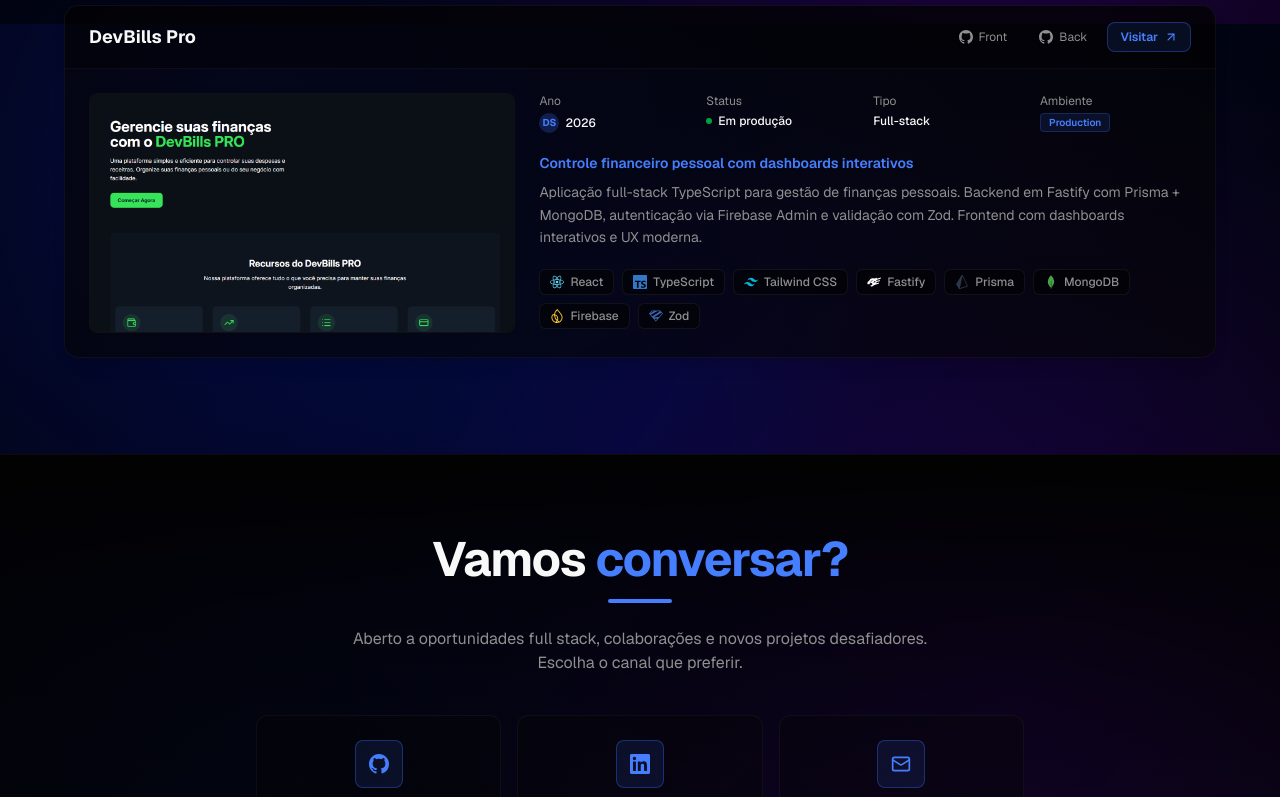
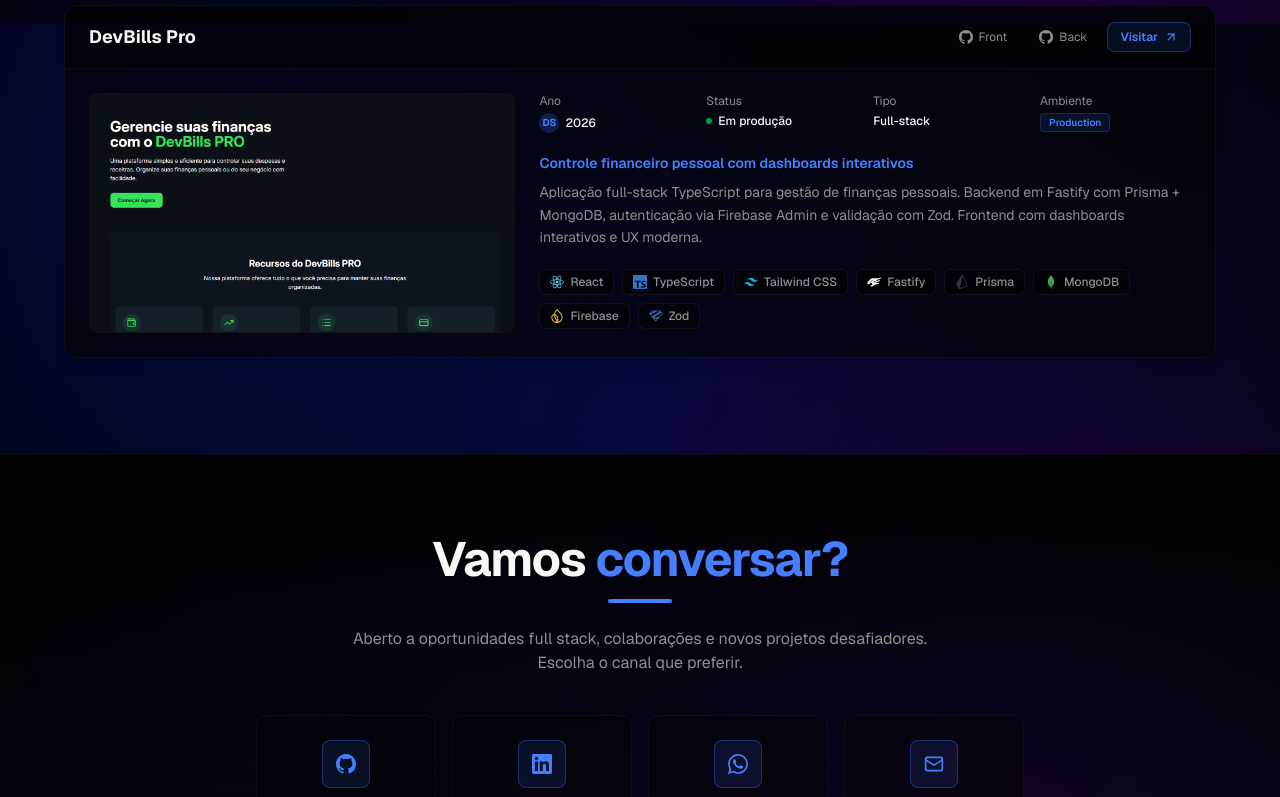
Before and after one commit to Doug1980/douglas-salazar-portfolio, a Next.js app: page / in a window 1280 px wide. Shown: the part 3176-3973 px from the top of the page. Built offline with nearby package versions, Linux system fonts and the light colour scheme.

Commit message:
feat: footer completo com links sociais

```diff
--- a/src/components/layout/Footer.tsx
+++ b/src/components/layout/Footer.tsx
@@ -4,6 +4,7 @@
   GithubIcon,
   LinkedinIcon,
   MailIcon,
+  WhatsappIcon,
 } from "@/components/shared/SocialIcons";
 
 const EMAIL = "douglassalazar1980@gmail.com";
@@ -26,8 +27,14 @@
   },
   {
     Icon: LinkedinIcon,
-    href: "https://www.linkedin.com/in/douglassalazar80",
+    href: "https://www.linkedin.com/in/douglas-salazar80/",
     label: "LinkedIn",
+    external: true,
+  },
+  {
+    Icon: WhatsappIcon,
+    href: WHATSAPP_HREF,
+    label: "WhatsApp",
     external: true,
   },
   {
@@ -54,13 +61,14 @@
           desafiadores. Escolha o canal que preferir.
         </p>
 
-        <div className="grid sm:grid-cols-3 gap-4 max-w-3xl mx-auto">
+        <div className="grid grid-cols-1 sm:grid-cols-2 lg:grid-cols-4 gap-4 max-w-3xl mx-auto">
           {SOCIAL_LINKS.map((social) => {
             const Icon = social.Icon;
             return (
               <Link
                 key={social.label}
                 href={social.href}
+                aria-label={`Acessar ${social.label} de Douglas Salazar`}
                 target={social.external ? "_blank" : undefined}
                 rel={social.external ? "noopener noreferrer" : undefined}
                 className="group flex flex-col items-center gap-3 rounded-xl border border-border/40 bg-card/40 p-6 hover:border-primary/50 hover:bg-card/80 hover:-translate-y-1 transition-all"
@@ -142,7 +150,10 @@
           </div>
 
           <div className="mt-10 pt-6 border-t border-border/40 flex flex-col sm:flex-row justify-between items-center gap-3 text-xs text-muted-foreground">
-            <p>© 2026 Douglas Salazar. Todos os direitos reservados.</p>
+            <p>
+              © {new Date().getFullYear()} Douglas Salazar. Todos os direitos
+              reservados.
+            </p>
             <p className="italic">Construído com Next.js e TypeScript.</p>
           </div>
         </div>
--- a/src/components/sections/About.tsx
+++ b/src/components/sections/About.tsx
@@ -57,7 +57,7 @@
                   key={stat.label}
                   className="rounded-lg border border-border/40 bg-card/40 p-4 text-center"
                 >
-                  <div className="font-serif text-2xl font-bold text-primary">
+                  <div className="text-2xl font-bold text-primary">
                     {stat.value}
                   </div>
                   <div className="text-xs text-muted-foreground mt-1 leading-tight">
--- a/src/components/sections/Hero.tsx
+++ b/src/components/sections/Hero.tsx
@@ -84,7 +84,7 @@
               <GithubIcon className="h-5 w-5" />
             </Link>
             <Link
-              href="https://www.linkedin.com/in/douglassalazar80"
+              href="https://www.linkedin.com/in/douglas-salazar80/"
               target="_blank"
               rel="noopener noreferrer"
               aria-label="LinkedIn"
--- a/src/components/shared/SocialIcons.tsx
+++ b/src/components/shared/SocialIcons.tsx
@@ -50,3 +50,16 @@
     </svg>
   );
 }
+export function WhatsappIcon(props: SVGProps<SVGSVGElement>) {
+  return (
+    <svg
+      xmlns="http://www.w3.org/2000/svg"
+      viewBox="0 0 24 24"
+      fill="currentColor"
+      aria-hidden="true"
+      {...props}
+    >
+      <path d="M17.472 14.382c-.297-.149-1.758-.867-2.03-.967-.273-.099-.471-.148-.67.15-.197.297-.767.966-.94 1.164-.173.199-.347.223-.644.075-.297-.15-1.255-.463-2.39-1.475-.883-.788-1.48-1.761-1.653-2.059-.173-.297-.018-.458.13-.606.134-.133.298-.347.446-.52.149-.174.198-.298.298-.497.099-.198.05-.371-.025-.52-.075-.149-.669-1.612-.916-2.207-.242-.579-.487-.5-.669-.51-.173-.008-.371-.01-.57-.01-.198 0-.52.074-.792.372-.272.297-1.04 1.016-1.04 2.479 0 1.462 1.065 2.875 1.213 3.074.149.198 2.096 3.2 5.077 4.487.709.306 1.262.489 1.694.625.712.227 1.36.195 1.871.118.571-.085 1.758-.719 2.006-1.413.248-.694.248-1.289.173-1.413-.074-.124-.272-.198-.57-.347m-5.421 7.403h-.004a9.87 9.87 0 01-5.031-1.378l-.361-.214-3.741.982.998-3.648-.235-.374a9.86 9.86 0 01-1.51-5.26c.001-5.45 4.436-9.884 9.888-9.884 2.64 0 5.122 1.03 6.988 2.898a9.825 9.825 0 012.893 6.994c-.003 5.45-4.437 9.884-9.885 9.884m8.413-18.297A11.815 11.815 0 0012.05 0C5.495 0 .16 5.335.157 11.892c0 2.096.547 4.142 1.588 5.945L.057 24l6.305-1.654a11.882 11.882 0 005.683 1.448h.005c6.554 0 11.89-5.335 11.893-11.893a11.821 11.821 0 00-3.48-8.413Z" />
+    </svg>
+  );
+}
```
